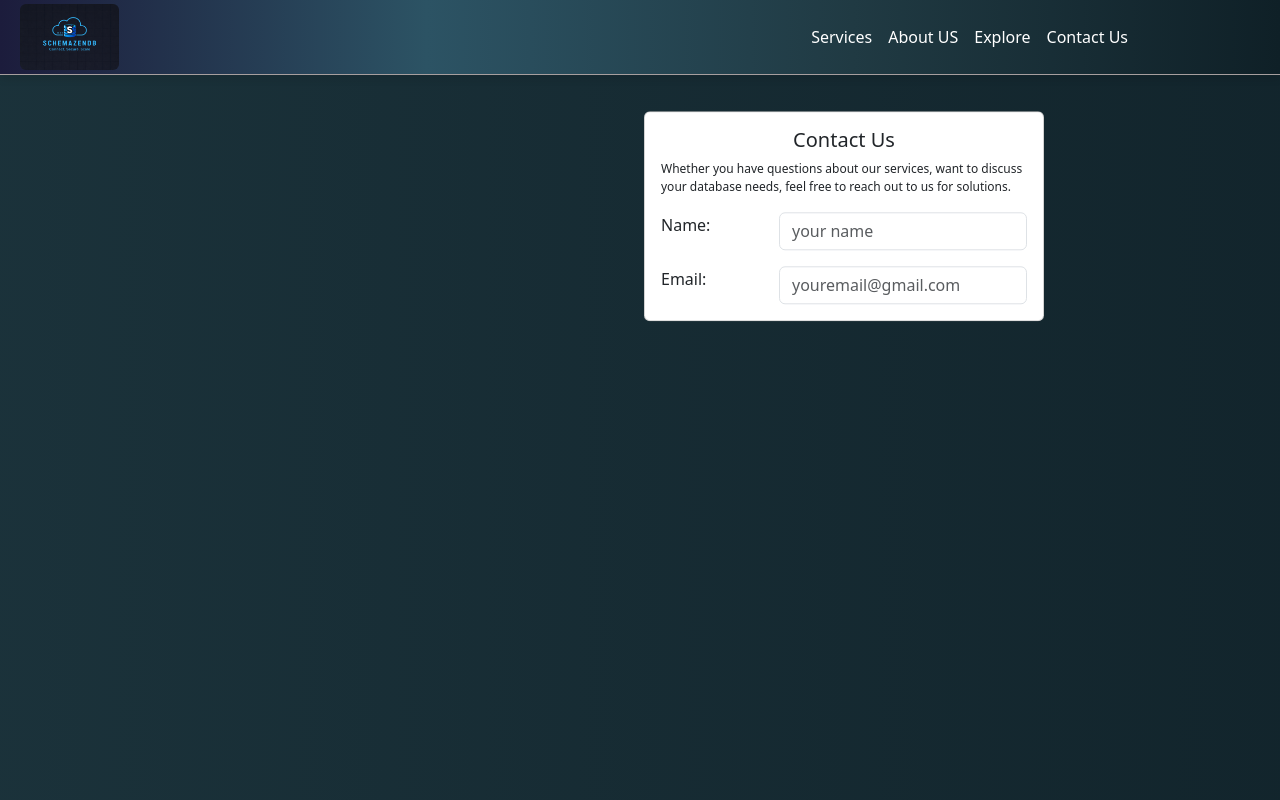
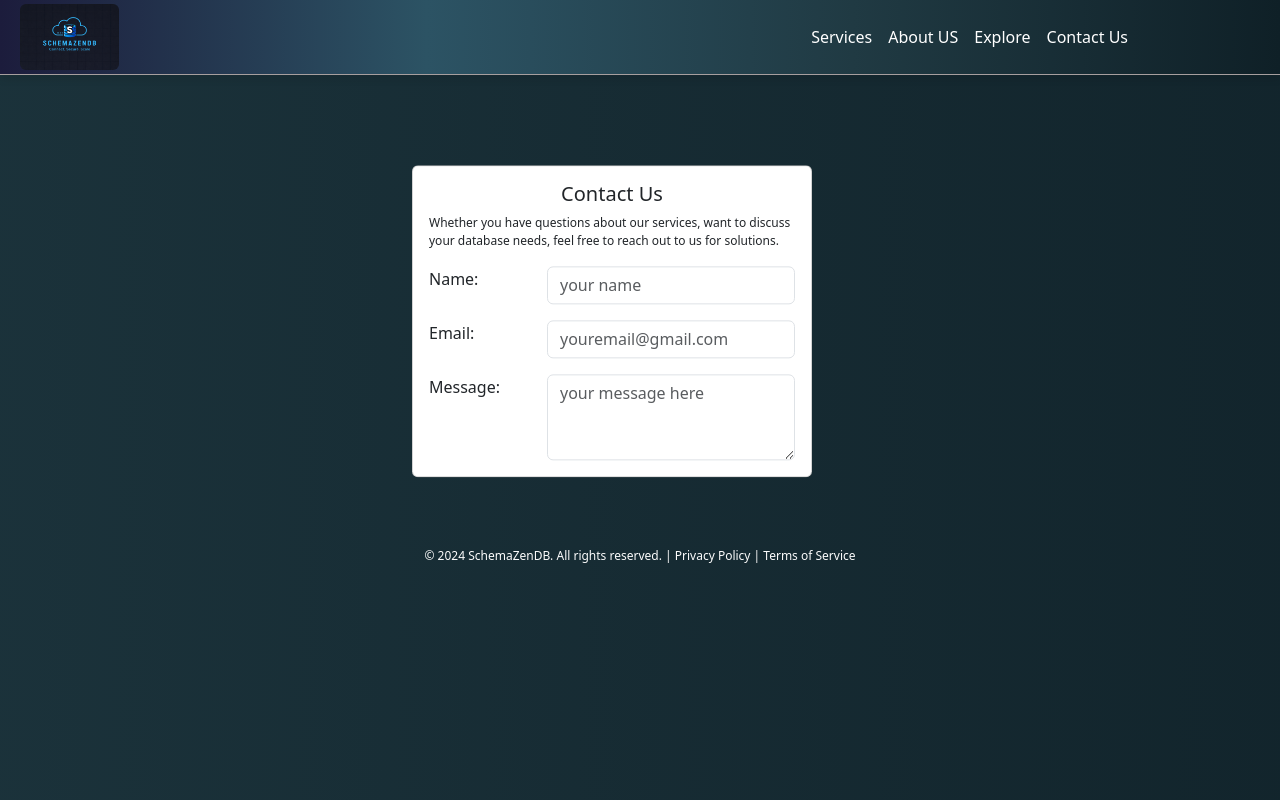
Before and after one commit to SchemaZenDB/SchemaZenDB, an Angular app in the folder schemaDBUI/: page /schema-db/contact in a window 1280 px wide. Built offline with nearby package versions, Linux system fonts and the light colour scheme.

Commit message:
developed contact page and wrote copyrights section

```diff
--- a/schemaDBUI/src/app/app.component.html
+++ b/schemaDBUI/src/app/app.component.html
@@ -9,4 +9,12 @@
       <router-outlet></router-outlet>
     </div>
   </div>
+  <div class="row footer-section">
+    <div class="col-12">
+      <p class="text-center footer-text">
+        &copy; 2024 SchemaZenDB. All rights reserved. | Privacy Policy | Terms
+        of Service
+      </p>
+    </div>
+  </div>
 </div>
--- a/schemaDBUI/src/app/schema-db/contact-us/contact-us.component.html
+++ b/schemaDBUI/src/app/schema-db/contact-us/contact-us.component.html
@@ -13,7 +13,7 @@
         <input type="text" class="form-control" placeholder="your name" />
       </div>
     </div>
-    <div class="row">
+    <div class="row mb-3">
       <div class="col-4">
         <h6 class="mt-1">Email:</h6>
       </div>
@@ -25,6 +25,18 @@
         />
       </div>
     </div>
+    <div class="row">
+      <div class="col-4">
+        <h6 class="mt-1">Message:</h6>
+      </div>
+      <div class="col-8 ps-0">
+        <textarea
+          class="form-control"
+          rows="3"
+          placeholder="your message here"
+        ></textarea>
+      </div>
+    </div>
   </div>
   <router-outlet></router-outlet>
 </div>
--- a/schemaDBUI/src/app/schema-db/contact-us/contact-us.component.scss
+++ b/schemaDBUI/src/app/schema-db/contact-us/contact-us.component.scss
@@ -2,7 +2,7 @@
   width: 400px;
   justify-content: center;
   align-items: center;
-  transform: translate(161%, 53%);
+  transform: translate(103%, 53%);
   .card-text {
     font-size: 12px;
   }
--- a/schemaDBUI/src/app/schema-db/home-page/home-page.component.html
+++ b/schemaDBUI/src/app/schema-db/home-page/home-page.component.html
@@ -418,12 +418,4 @@
       </p>
     </div>
   </div>
-  <div class="row">
-    <div class="col-12">
-      <p class="text-center footer-text">
-        &copy; 2024 SchemaZenDB. All rights reserved. | Privacy Policy | Terms
-        of Service
-      </p>
-    </div>
-  </div>
 </div>
--- a/schemaDBUI/src/app/schema-db/home-page/home-page.component.scss
+++ b/schemaDBUI/src/app/schema-db/home-page/home-page.component.scss
@@ -63,11 +63,6 @@
     transform: translateX(-100%);
   }
 }
-
-.footer-hr {
-  border: 2px !important;
-}
-
 .contact-info {
   font-size: 12px;
   color: #fcfcfc;
--- a/schemaDBUI/src/styles.scss
+++ b/schemaDBUI/src/styles.scss
@@ -147,3 +147,15 @@ body {
     }
   }
 }
+
+.footer-hr {
+  border: 2px !important;
+}
+.footer-section {
+  position: sticky;
+  top: 547px;
+  .footer-text {
+    font-size: 12px;
+    color: #fcfcfc;
+  }
+}
```
